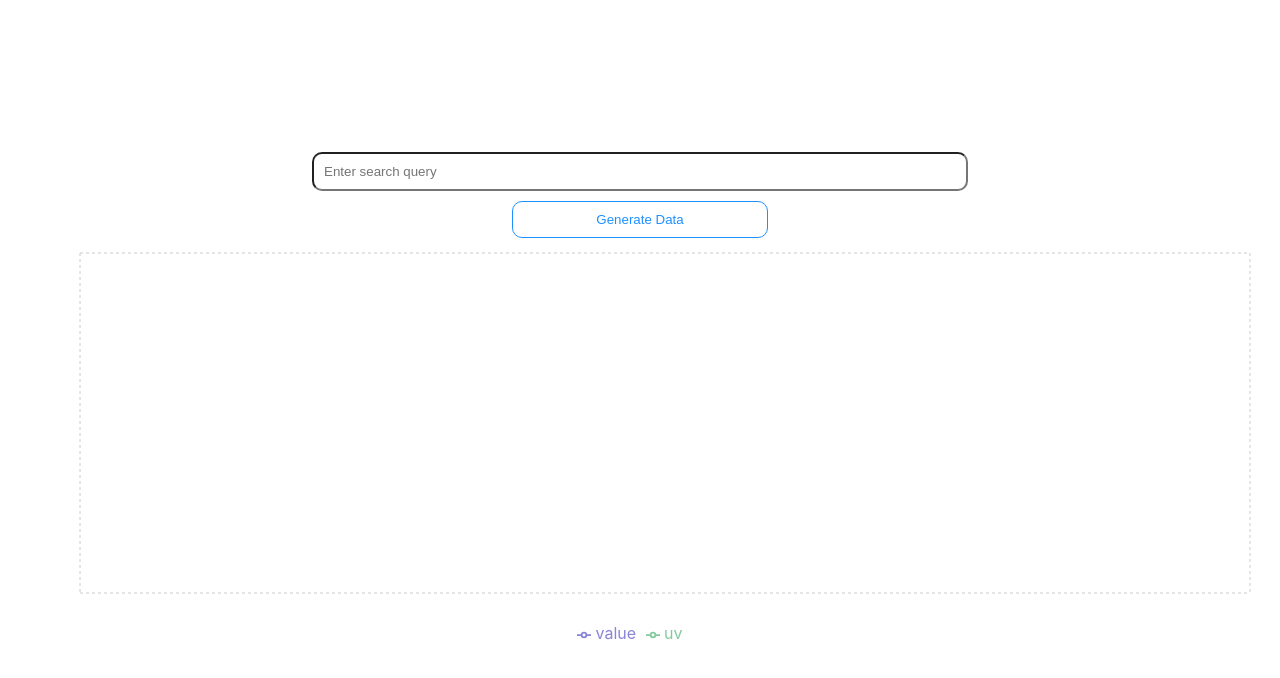
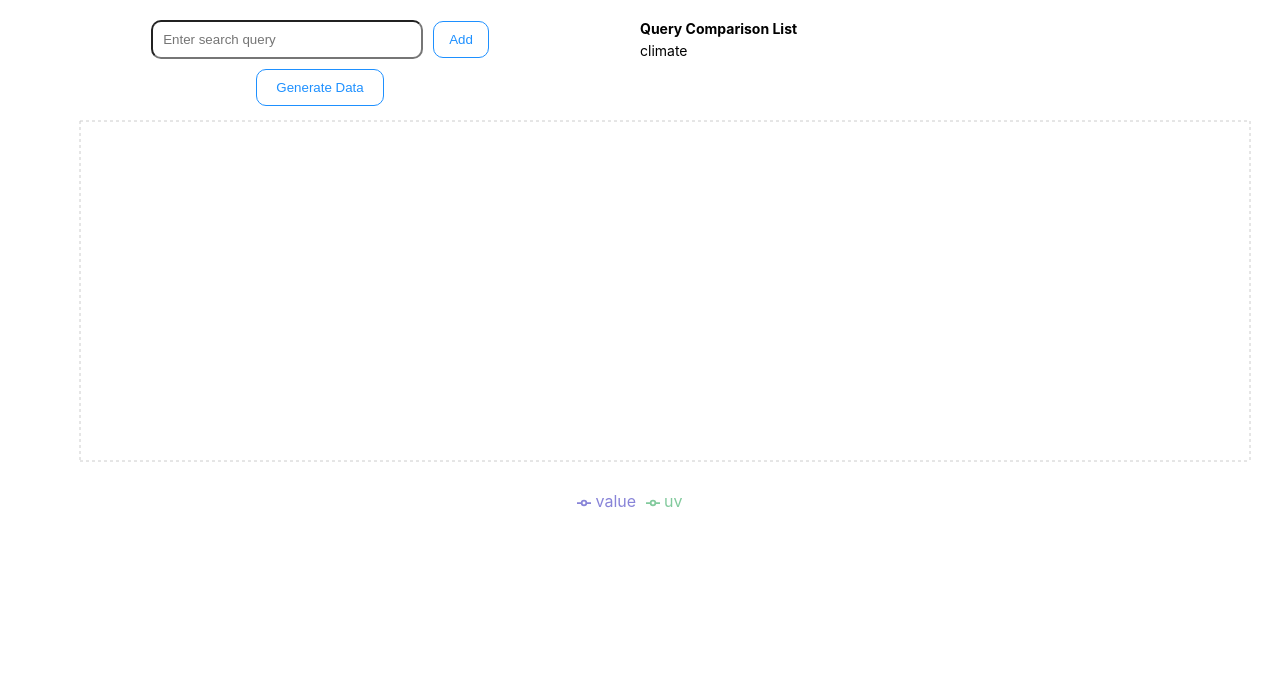
Before and after one commit to beekiran00/spirtoou, a React (Create React App) app: page / in a window 1280 px wide. Shown: the top 678 px of the page. Built offline with nearby package versions, Linux system fonts and the light colour scheme.

Commit message:
restructure

```diff
--- a/src/pages/Home/index.tsx
+++ b/src/pages/Home/index.tsx
@@ -77,16 +77,29 @@ function Home() {
           display: "flex",
           height: "100vh",
           width: "100%",
+          paddingTop: 20,
+          flexDirection: "column",
+        }}
+      >
+        <div style={{ display: "flex" }}>
+          <div
+            style={{
+              display: "flex",
+              flex: 0.5,
+              flexDirection: "column",
+            }}
+          >
+            <div
+              style={{
+                display: "flex",
                 justifyContent: "center",
-
-          flexDirection: "column",
               }}
             >
               <input
                 placeholder="Enter search query"
                 style={{
                   display: "flex",
-            width: "50%",
+                  width: "40%",
                   backgroundColor: "transparent",
                   paddingLeft: 10,
                   paddingTop: 10,
@@ -97,6 +110,29 @@ function Home() {
                 }}
                 onChange={updateUrl}
               />
+
+              <button
+                style={{
+                  display: "flex",
+                  border: "1px solid dodgerblue",
+                  backgroundColor: "white",
+                  color: "dodgerblue",
+                  cursor: "pointer",
+                  borderRadius: 10,
+                  outline: "none",
+                  paddingTop: 10,
+                  paddingBottom: 10,
+                  paddingLeft: 15,
+                  paddingRight: 15,
+                  marginLeft: 10,
+                  justifyContent: "center",
+                  alignSelf: "center",
+                }}
+                onClick={() => {}}
+              >
+                Add
+              </button>
+            </div>
 
             <button
               style={{
@@ -119,6 +155,29 @@ function Home() {
             >
               Generate Data
             </button>
+          </div>
+
+          <div
+            style={{
+              display: "flex",
+              flex: 0.5,
+              flexDirection: "column",
+            }}
+          >
+            <p
+              style={{
+                padding: 0,
+                margin: 0,
+                fontSize: 14,
+                fontWeight: "bold",
+                paddingBottom: 5,
+              }}
+            >
+              Query Comparison List
+            </p>
+            <p style={{ padding: 0, margin: 0, fontSize: 14 }}>climate</p>
+          </div>
+        </div>
 
         <ResponsiveContainer width="100%" height="50%">
           <LineChart
```
Lines whose indentation alone changed are shown as unchanged.
